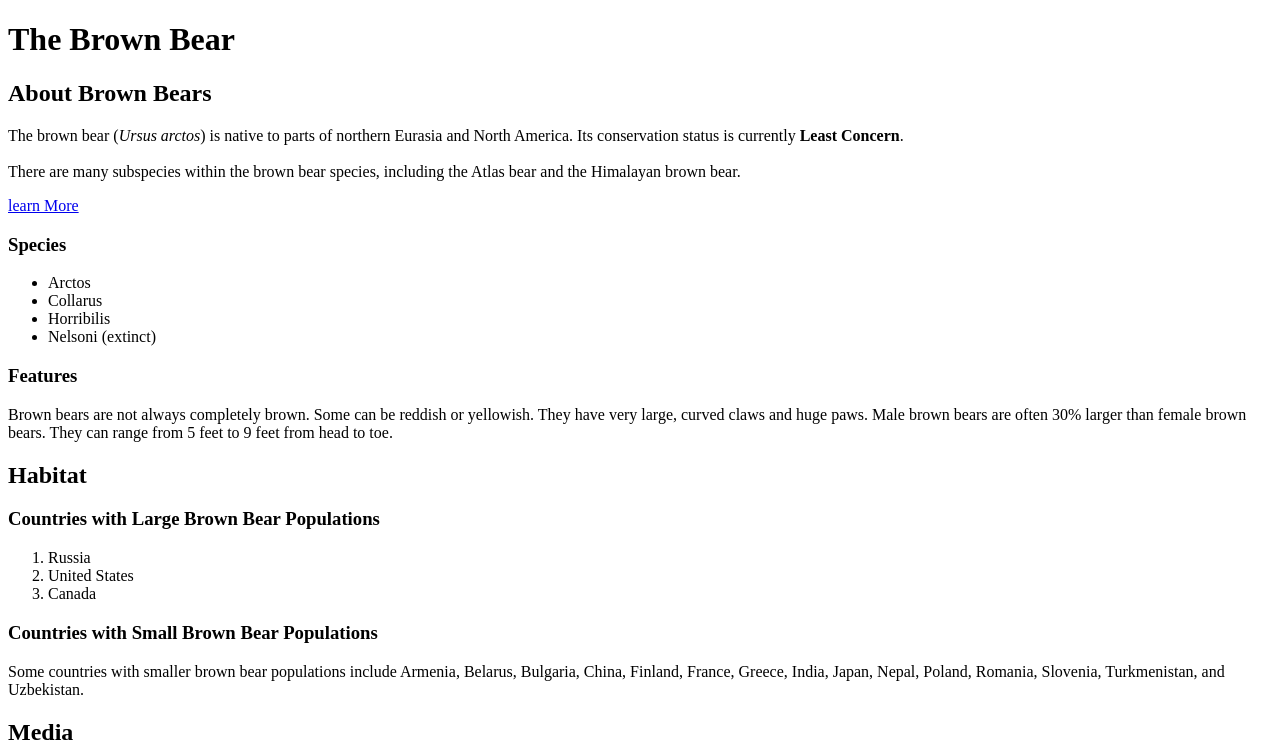
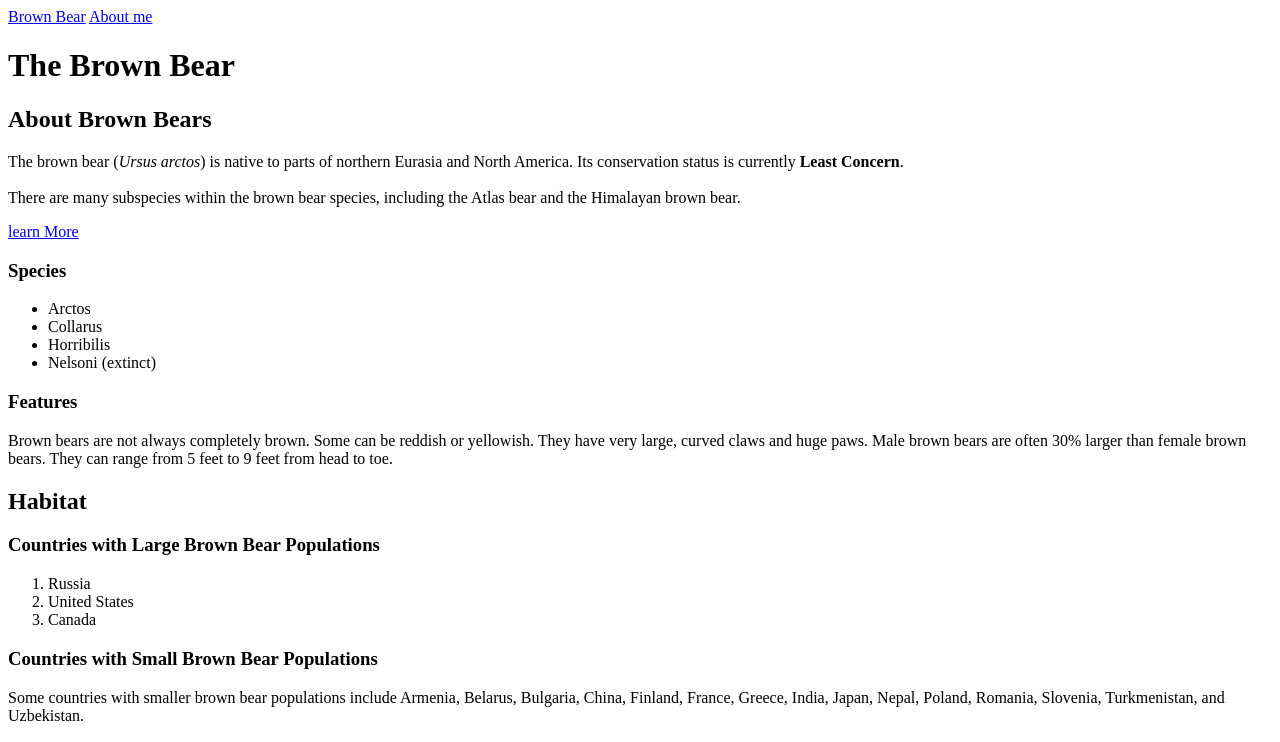
Before and after one commit to asfaw1250/codeacademy, a plain HTML site: page index.html in a window 1280 px wide. Shown: the top 742 px of the page. Drawn offline with Linux system fonts and the light colour scheme.

Commit message:
intra link

```diff
--- a/index.html
+++ b/index.html
@@ -4,6 +4,7 @@
         <title>Brown Bears</title>
     </head>
     <body>
+        <a href="./index.html">Brown Bear</a> <a href="./aboutme.html">About me</a>
         <h1>The Brown Bear</h1>
   <div id="introduction">
     <h2>About Brown Bears</h2>
```
